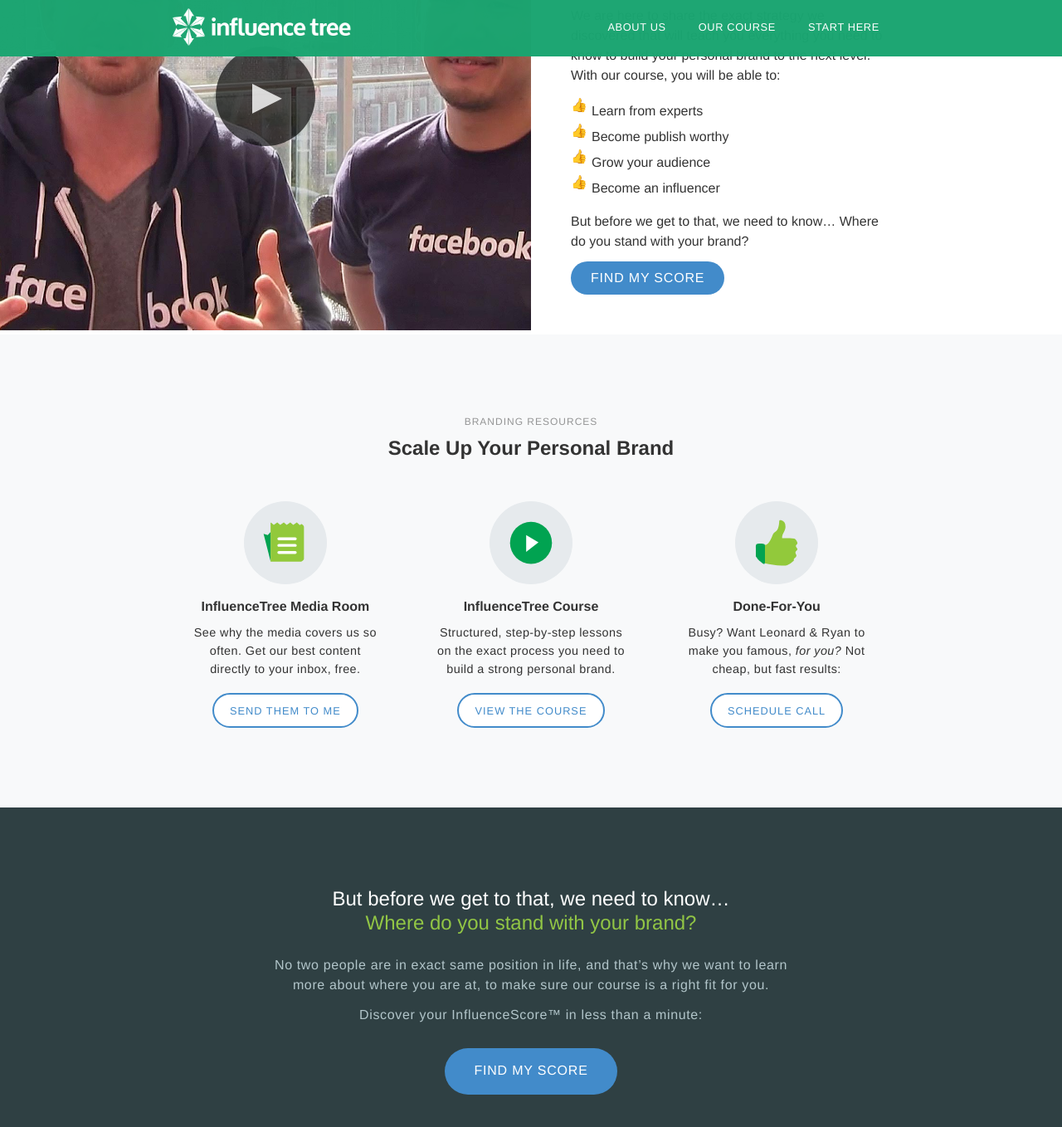
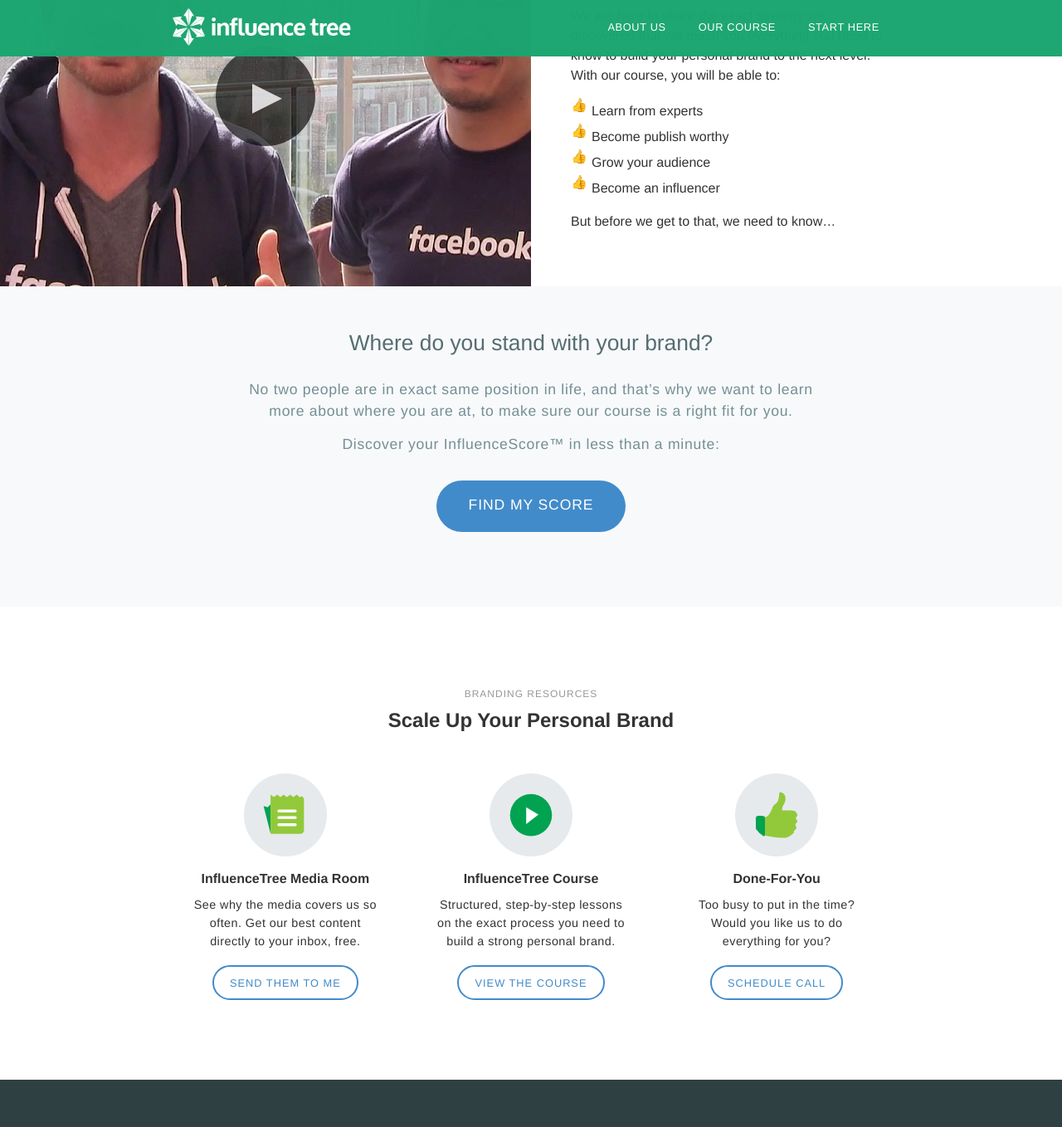
Before and after one commit to fairheadcreative/influencetree, a Jekyll site: the page built from index.html, in a window 1280 px wide and 1400 px high, scrolled down 852 px. Shown: the top 1358 px of the window at 83% size. Built offline with Jekyll 4.4.1, drawn with Linux system fonts in a browser that asks for light colours; Markdown is read by kramdown in place of the engine named in the settings; a script that is not in the unit is left out; the list of posts is cut into pages by our own code; some of the changed text lies outside the part shown.

Commit message:
Text updates

```diff
--- a/css/screen.scss
+++ b/css/screen.scss
@@ -187,7 +187,7 @@ header.fixed {
 
 .closing.tight {
   position: relative;
-  z-index: 2;
+  z-index: 1;
 	margin-top: -3em;
 	margin-bottom: 0;
 	position: relative;
@@ -266,7 +266,7 @@ a.block__item {
   }
 
   &:hover img {
-    background: white;
+    //background: white;
     @include transform(scale(1.08) rotate(2deg));
   }
 }
@@ -389,7 +389,7 @@ a.block__item {
 
 .resources {
   text-align: center;
-  background: #f8f9fa;
+  //background: #f8f9fa;
 
   img {
     @include transition(all .25s ease);
--- a/index.html
+++ b/index.html
@@ -43,10 +43,19 @@ exit: video-313
         <li>Become an influencer</li>
       </ul>
 
-      <p>But before we get to that, we need to know… Where do you stand with your brand?</p>
+      <p>But before we get to that, we need to know… </p><!--Where do you stand with your brand?</p>
 
-      <a class="button" href="course.html">Find My Score</a>
+<a class="button" href="course.html">Find My Score</a>-->
     </div>
+</section>
+
+<section class="closing group tight single">
+  <div class="container">
+    <h2 class="closing__title">Where do you stand with your brand?</h2>
+    <p class="closing__lead">No two people are in exact same position in life, and that’s why we want to learn more about where you are at, to make sure our course is a right fit for you.</p>
+    <p class="closing__lead">Discover your InfluenceScore™ in less than a minute:</p>
+    <a class="closing__cta button" href="you.html">Find My Score</a>
+  </div>
 </section>
 
 <section class="resources group">
@@ -72,7 +81,7 @@ exit: video-313
       <a class="block__item doneforyou-open" href="javascript:void(0);">
         <img src="images/home-icon-6.svg" />
         <h3>Done-For-You</h3>
-        <p>Busy? Want Leonard &amp; Ryan to make you famous, <em>for you?</em> Not cheap, but fast results:</p>
+        <p>Too busy to put in the time? Would you like us to do everything for you?</p>
         <span class="button secondary">Schedule call</span>
       </a>
     </ul>
@@ -82,8 +91,8 @@ exit: video-313
 <section class="closing group">
   <div class="container">
     <h2 class="closing__title">But before we get to that, we need to know… <span>Where do you stand with your brand?</span></h2>
-    <p class="closing__lead">No two people are in exact same position in life, and that’s why we want to learn more about where you are at, to make sure our course is a right fit for you.</p>
-    <p class="closing__lead">Discover your InfluenceScore™ in less than a minute:</p>
+    <p class="closing__lead">Take the quiz below to find your InfluenceScore™ and grow your personal brand.</p>
+    <p class="closing__lead">We send you results with recommendations on where to start:</p>
     <a class="closing__cta button" href="you.html">Find My Score</a>
   </div>
 </section>
```
